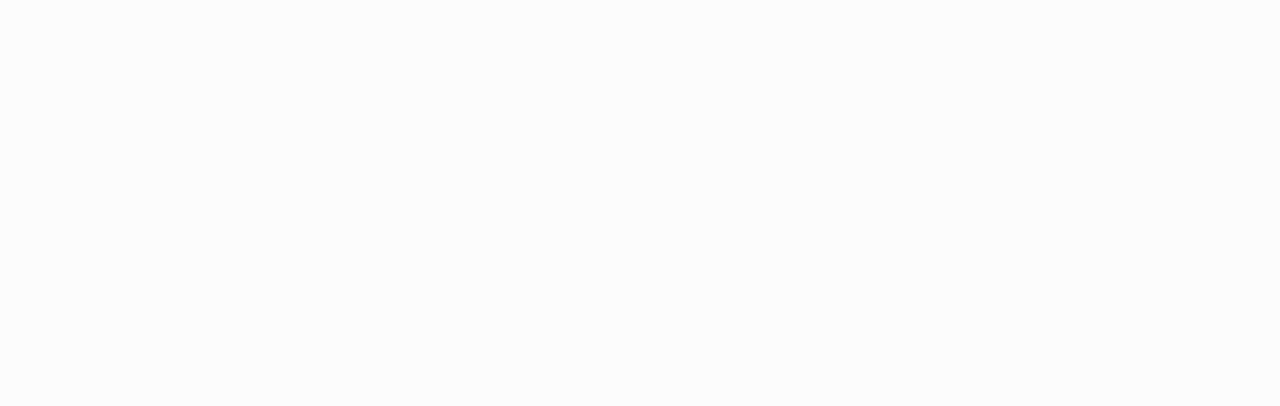
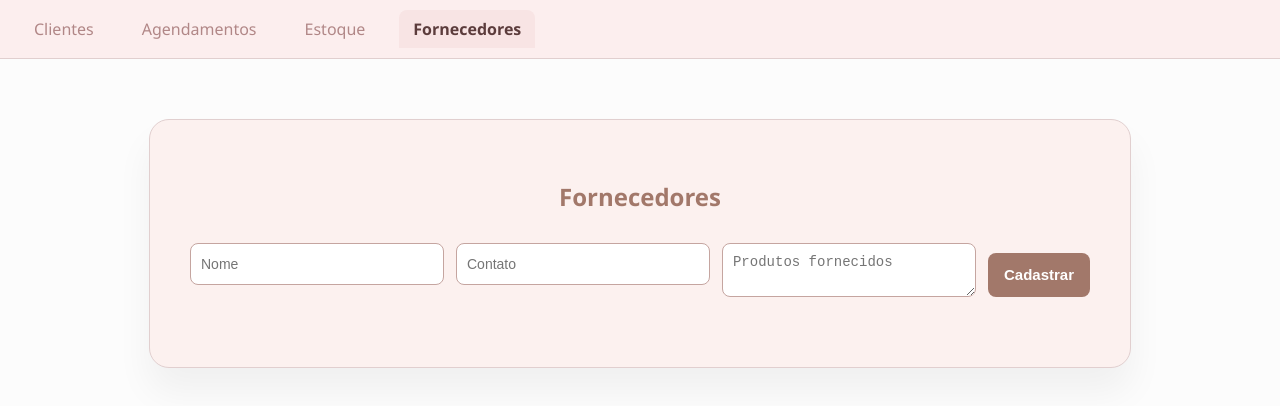
Before and after one commit to F4chini2/farmaceutica-esteta, a React (Vite) app in the folder frontend/: page /fornecedores in a window 1280 px wide. Before the commit this address had no page. Shown: the top 406 px of the page. Built offline with nearby package versions, Linux system fonts and the light colour scheme.

Commit message:
Fornecedores final

```diff
--- a/frontend/src/App.jsx
+++ b/frontend/src/App.jsx
@@ -4,6 +4,7 @@
 import ClienteDetalhes from './pages/ClienteDetalhes'; // 👈 Importa o novo
 import Agendamentos from './pages/Agendamentos';
 import Estoque from './pages/Estoque';
+import Fornecedores from './pages/Fornecedores';
 
 function App() {
   const token = localStorage.getItem('token');
@@ -11,6 +12,7 @@
   return (
     <BrowserRouter>
       <Routes>
+        <Route path="/fornecedores" element={<Fornecedores />} />
         <Route path="/agendamentos"
         element={token ? <Agendamentos /> : <Navigate to="/" />}/>
         <Route path="/" element={<CadastroLogin />} />
--- /dev/null
+++ b/frontend/src/pages/Fornecedores.css
@@ -0,0 +1,86 @@
+.fornecedores-container {
+  max-width: 900px;
+  margin: 60px auto;
+  padding: 40px;
+  background-color: #fcf1ef;
+  border-radius: 20px;
+  box-shadow: 0 24px 36px rgba(0, 0, 0, 0.05);
+  font-family: 'Segoe UI', sans-serif;
+  border: 1px solid #E1CFCF;
+}
+
+.fornecedores-container h2 {
+  color: #a2786a;
+  text-align: center;
+  margin-bottom: 30px;
+}
+
+.fornecedores-form {
+  display: flex;
+  flex-wrap: wrap;
+  gap: 12px;
+  justify-content: center;
+  margin-bottom: 30px;
+}
+
+.fornecedores-form input,
+.fornecedores-form textarea {
+  padding: 10px;
+  border: 1px solid #c5a5a0;
+  border-radius: 8px;
+  font-size: 14px;
+  background-color: #fff;
+  flex: 1;
+  min-width: 180px;
+  transition: border-color 0.3s ease;
+}
+
+.fornecedores-form input:focus,
+.fornecedores-form textarea:focus {
+  outline: none;
+  border-color: #a2786a;
+  box-shadow: 0 0 0 2px rgba(162, 120, 106, 0.2);
+}
+
+.fornecedores-form button {
+  padding: 10px 16px;
+  background-color: #a2786a;
+  color: white;
+  border: none;
+  border-radius: 8px;
+  font-weight: bold;
+  cursor: pointer;
+}
+
+.fornecedores-form button:hover {
+  background-color: #8c5e51;
+}
+
+.fornecedores-lista {
+  display: flex;
+  flex-wrap: wrap;
+  gap: 20px;
+  justify-content: center;
+}
+
+.fornecedor-item {
+  background-color: #FFF5F8;
+  padding: 20px;
+  border-radius: 12px;
+  box-shadow: 0 4px 8px rgba(0, 0, 0, 0.08);
+  width: 260px;
+  text-align: left;
+}
+
+.fornecedor-item strong {
+  display: block;
+  color: #a2786a;
+  font-size: 18px;
+  margin-bottom: 10px;
+}
+
+.fornecedor-item p {
+  margin: 4px 0;
+  font-size: 14px;
+  color: #444;
+}
--- /dev/null
+++ b/frontend/src/pages/Fornecedores.jsx
@@ -0,0 +1,96 @@
+import './Fornecedores.css';
+import { useEffect, useState } from 'react';
+import Tabs from '../components/Tabs';
+
+function Fornecedores() {
+  const [lista, setLista] = useState([]);
+  const [form, setForm] = useState({ nome: '', contato: '', produtos: '' });
+
+  useEffect(() => {
+    const token = localStorage.getItem('token');
+    if (!token) return;
+
+    const carregarFornecedores = async () => {
+      try {
+        const resposta = await fetch('http://localhost:3001/fornecedores', {
+          headers: { Authorization: `Bearer ${token}` }
+        });
+        const dados = await resposta.json();
+        setLista(dados);
+      } catch (err) {
+        console.error('Erro ao buscar fornecedores:', err);
+      }
+    };
+
+    carregarFornecedores();
+  }, []);
+
+  const cadastrar = async (e) => {
+    e.preventDefault();
+    const token = localStorage.getItem('token');
+
+    try {
+      const resposta = await fetch('http://localhost:3001/fornecedores', {
+        method: 'POST',
+        headers: {
+          'Content-Type': 'application/json',
+          Authorization: `Bearer ${token}`
+        },
+        body: JSON.stringify(form)
+      });
+
+      const dados = await resposta.json();
+
+      if (resposta.ok) {
+        alert('Fornecedor cadastrado!');
+        setForm({ nome: '', contato: '', produtos: '' });
+        setLista((prev) => [...prev, dados.fornecedor]);
+      } else {
+        alert(dados.erro || 'Erro ao cadastrar');
+      }
+    } catch (err) {
+      alert('Erro ao conectar');
+    }
+  };
+
+  return (
+    <div>
+      <Tabs />
+      <div className="fornecedores-container">
+        <h2>Fornecedores</h2>
+        <form className="fornecedores-form" onSubmit={cadastrar}>
+          <input
+            placeholder="Nome"
+            value={form.nome}
+            onChange={(e) => setForm({ ...form, nome: e.target.value })}
+            required
+          />
+          <input
+            placeholder="Contato"
+            value={form.contato}
+            onChange={(e) => setForm({ ...form, contato: e.target.value })}
+            required
+          />
+          <textarea
+            placeholder="Produtos fornecidos"
+            value={form.produtos}
+            onChange={(e) => setForm({ ...form, produtos: e.target.value })}
+          />
+          <button type="submit">Cadastrar</button>
+        </form>
+
+        <div className="fornecedores-lista">
+          {lista.map((f) => (
+            <div key={f.id} className="fornecedor-item">
+              <strong>{f.nome}</strong>
+              <p>Contato: {f.contato}</p>
+              <p>Produtos: {f.produtos}</p>
+            </div>
+          ))}
+        </div>
+      </div>
+    </div>
+  );
+}
+
+export default Fornecedores;
```
Also changed, not shown: 2 other files (tests, documents, lock files or other folders).
